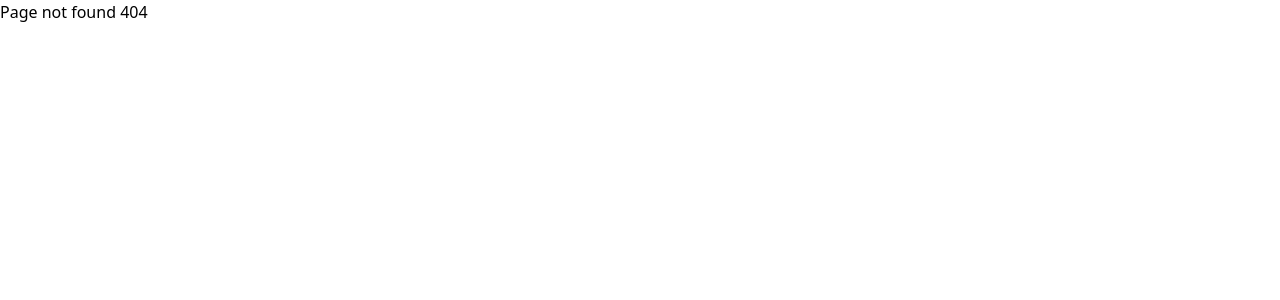
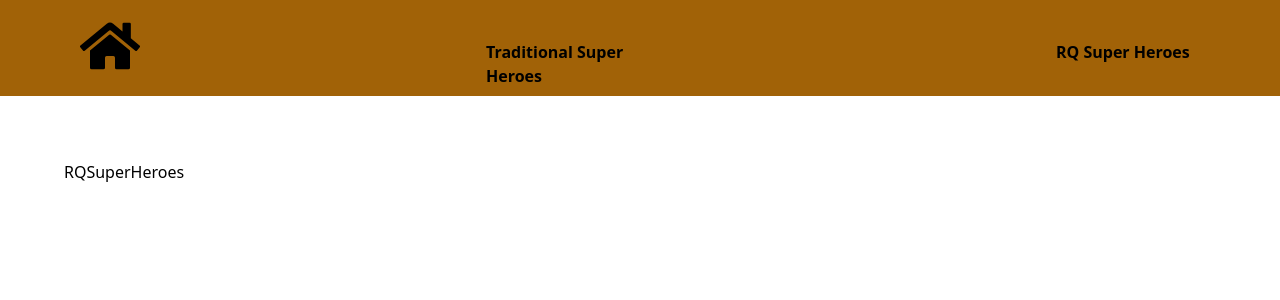
Before and after one commit to pushkar1995/fetch-and-search-api, a React (Vite) app: page /rq-super-heroes in a window 1280 px wide. Before the commit this address had no page. Shown: the top 300 px of the page. Built offline with nearby package versions, Linux system fonts and the light colour scheme.

Commit message:
Basic setup done for working with react query and api fetch

```diff
--- /dev/null
+++ b/db.json
@@ -0,0 +1,19 @@
+{
+    "superheroes": [
+        {
+            "id": 1,
+            "name": "Batman",
+            "alterEgo": "Bruce Wayne"
+        },
+        {
+            "id": 2,
+            "name": "Superman",
+            "alterEgo": "Clark Kent"
+        },
+        {
+            "id": 3,
+            "name": "Wonder Woman",
+            "alterEgo": "Princess Diana"
+        }
+    ]
+}
--- a/package.json
+++ b/package.json
@@ -7,11 +7,13 @@
     "dev": "vite",
     "build": "tsc -b && vite build",
     "lint": "eslint .",
-    "preview": "vite preview"
+    "preview": "vite preview",
+    "serve-json": "json-server --watch db.json --port 4000"
   },
   "dependencies": {
     "autoprefixer": "^10.4.20",
     "axios": "^1.7.4",
+    "json-server": "^1.0.0-beta.2",
     "postcss": "^8.4.41",
     "react": "^18.3.1",
     "react-dom": "^18.3.1",
--- a/src/App.tsx
+++ b/src/App.tsx
@@ -1,12 +1,22 @@
-import { Routes, Route } from 'react-router-dom';
+import { BrowserRouter as Router, Routes, Route } from 'react-router-dom';
 import HomePage from './pages/HomePage';
+import SuperHeros from './pages/SuperHeros';
+import RQSuperHeroes from './pages/RQSuperHeroes';
+import Navbar from './components/Navbar';
 
 function App() {
   return (
-    <Routes>
-      <Route path="/" element={<HomePage />} />
-      <Route path="*" element={<div>Page not found 404</div>} />
-    </Routes>
+    <Router>
+      <div>
+        <Navbar />
+        <Routes>
+          <Route path="/" element={<HomePage />} />
+          <Route path="/super-heroes" element={<SuperHeros />} />
+          <Route path="/rq-super-heroes" element={<RQSuperHeroes />} />
+          <Route path="*" element={<div>Page not found 404</div>} />
+        </Routes>
+      </div>
+    </Router>
   );
 }
 
--- a/src/components/Navbar.tsx
+++ b/src/components/Navbar.tsx
@@ -7,7 +7,12 @@ const Navbar = () => (
       <Link to="/" className="mt-4 ml-20">
         {<FaHome size={60} />}
       </Link>
-      <h1 className="mt-10 mr-20 font-bold w-36">NAVBAR</h1>
+      <h1 className="mt-10 mr-20 font-bold w-36">
+        <Link to='/super-heroes'>Traditional Super Heroes</Link>
+      </h1>
+      <h1 className="mt-10 mr-20 font-bold w-36">
+        <Link to='/rq-super-heroes'>RQ Super Heroes</Link>
+      </h1>
     </nav>
   </>
 );
--- a/src/main.tsx
+++ b/src/main.tsx
@@ -1,7 +1,6 @@
 import { StrictMode } from 'react'
 import { createRoot } from 'react-dom/client'
 import App from './App.tsx'
-import { BrowserRouter } from 'react-router-dom';
 import './index.css'
 import { QueryClient, QueryClientProvider } from 'react-query';
 
@@ -11,9 +10,7 @@ const queryClient = new QueryClient()
 createRoot(document.getElementById('root')!).render(
   <QueryClientProvider client={queryClient}>
     <StrictMode>
-      <BrowserRouter>
         <App />
-      </BrowserRouter>
     </StrictMode>
   </QueryClientProvider>
 
--- a/src/pages/HomePage.tsx
+++ b/src/pages/HomePage.tsx
@@ -1,12 +1,10 @@
 
-import Navbar from "../components/Navbar"
 import Users from "../components/Users/Users"
 
 export default function HomePage() {
 
   return (
     <div className="flex flex-col">
-        <Navbar />
         <Users />
     </div>
   )
--- /dev/null
+++ b/src/pages/RQSuperHeroes.tsx
@@ -0,0 +1,11 @@
+import React from 'react'
+
+const RQSuperHeroes = () => {
+  return (
+    <div className='flex flex-col m-16'>
+      RQSuperHeroes
+    </div>
+  )
+}
+
+export default RQSuperHeroes
--- /dev/null
+++ b/src/pages/SuperHeros.tsx
@@ -0,0 +1,11 @@
+import React from 'react'
+
+const SuperHeros = () => {
+  return (
+    <div className='flex flex-col m-16'>
+        SuperHeros
+    </div>
+  )
+}
+
+export default SuperHeros
```
Also changed, not shown: 2 other files (tests, documents, lock files or other folders).
